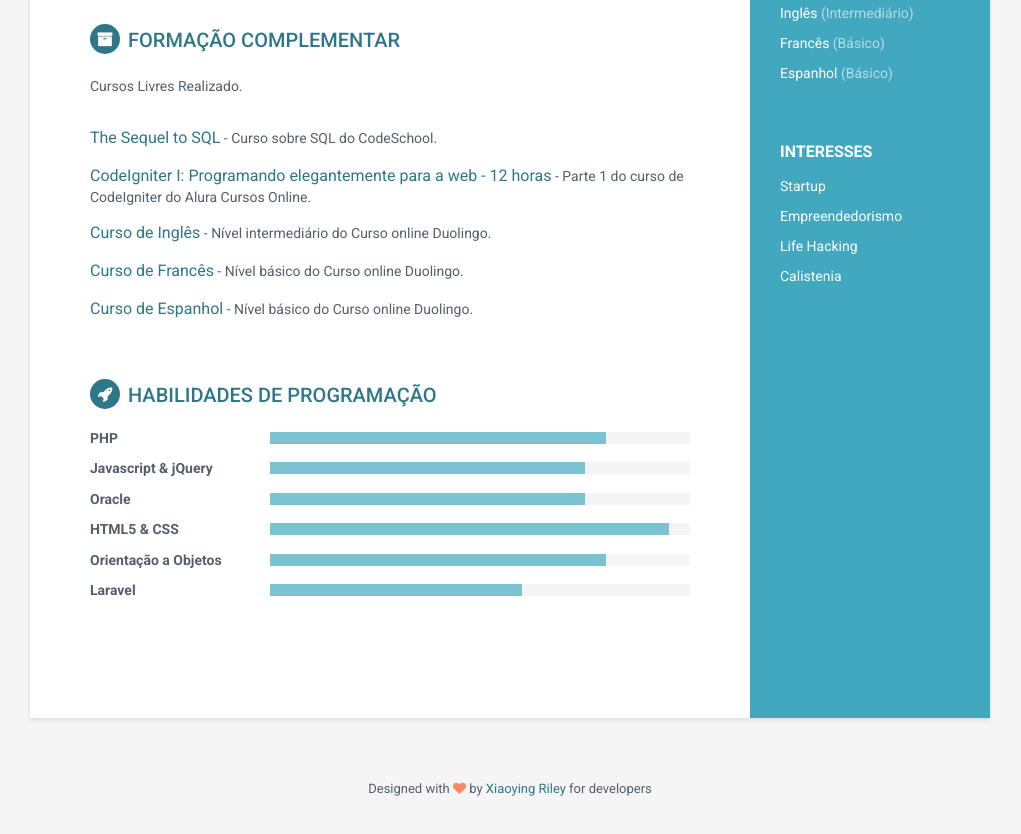
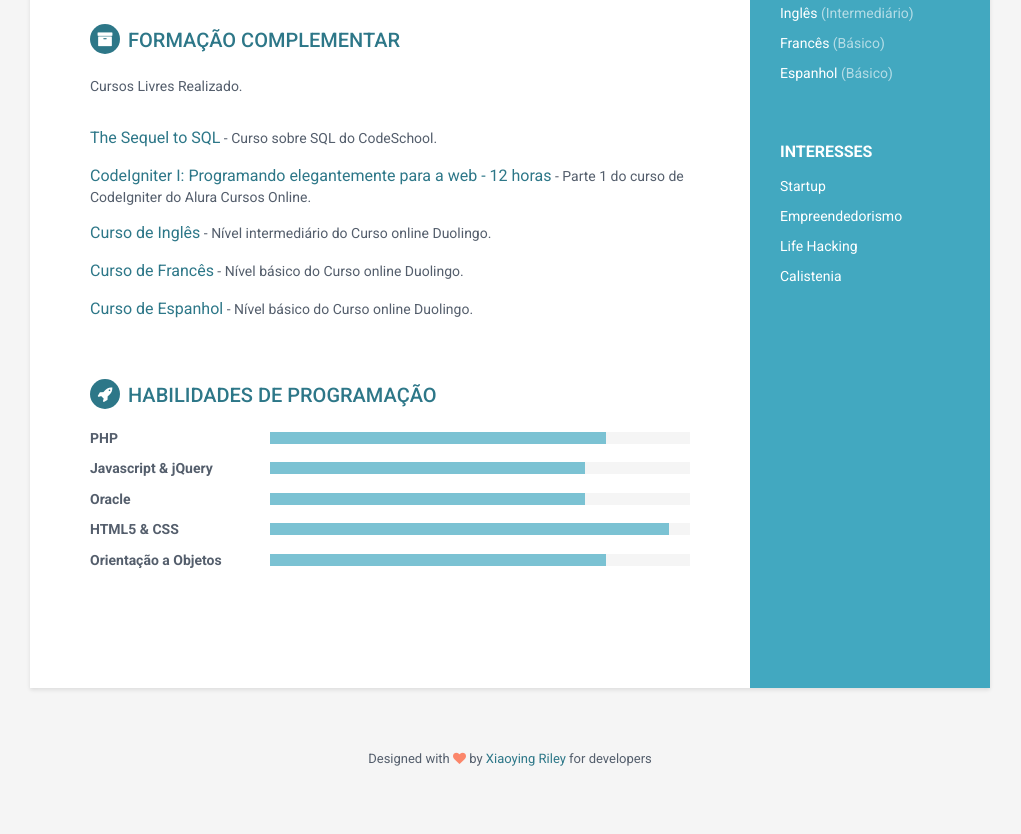
Before and after one commit to puppe1990/puppe1990.github.io, a plain HTML site: page index.html in a window 1280 px wide. Shown: the part 702-1536 px from the top of the page, without its empty margins (130-1151 px from the left). Drawn offline with Linux system fonts and the light colour scheme.

Commit message:
alteraçoes curriculo

```diff
--- a/index.html
+++ b/index.html
@@ -211,13 +211,13 @@
                         </div><!--//level-bar-->
                     </div><!--//item-->
 
-                    <div class="item">
+                   <!--  <div class="item">
                         <h3 class="level-title">Laravel</h3>
                         <div class="level-bar">
                             <div class="level-bar-inner" data-level="60%">
                             </div>
-                        </div><!--//level-bar-->
-                    </div><!--//item-->
+                        </div>--> <!--//level-bar
+                    </div>--><!--//item-->
 
                 </div>
             </section><!--//skills-section-->
```
